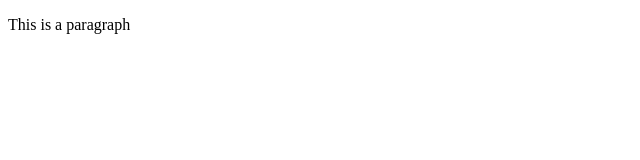
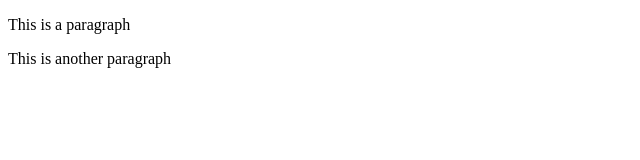
Before and after one commit to BlockHouseCode/git-example-project, a plain HTML site: page index.html in a window 1280 px wide. Shown: the whole page, without its empty margins (0-640 px from the left). Drawn offline with Linux system fonts and the light colour scheme.

Commit message:
Updated paragraphs. Added second page.

```diff
--- a/index.html
+++ b/index.html
@@ -8,5 +8,6 @@
 </head>
 <body>
     <p>This is a paragraph</p>
+    <p>This is another paragraph</p>
 </body>
 </html>
```
Also changed, not shown: page2.html (added, +1 -0 lines).
